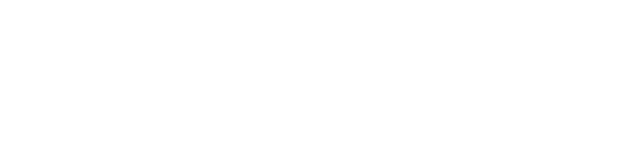
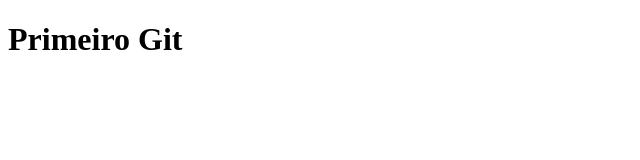
Before and after one commit to guileite97/aula-git, a plain HTML site: page index.html in a window 1280 px wide. Shown: the whole page, without its empty margins (0-640 px from the left). Drawn offline with Linux system fonts and the light colour scheme.

Commit message:
modificando o html

```diff
--- a/index.html
+++ b/index.html
@@ -6,6 +6,6 @@
     <title>Document</title>
 </head>
 <body>
-
+    <h1>Primeiro Git</h1>
 </body>
 </html>
```
